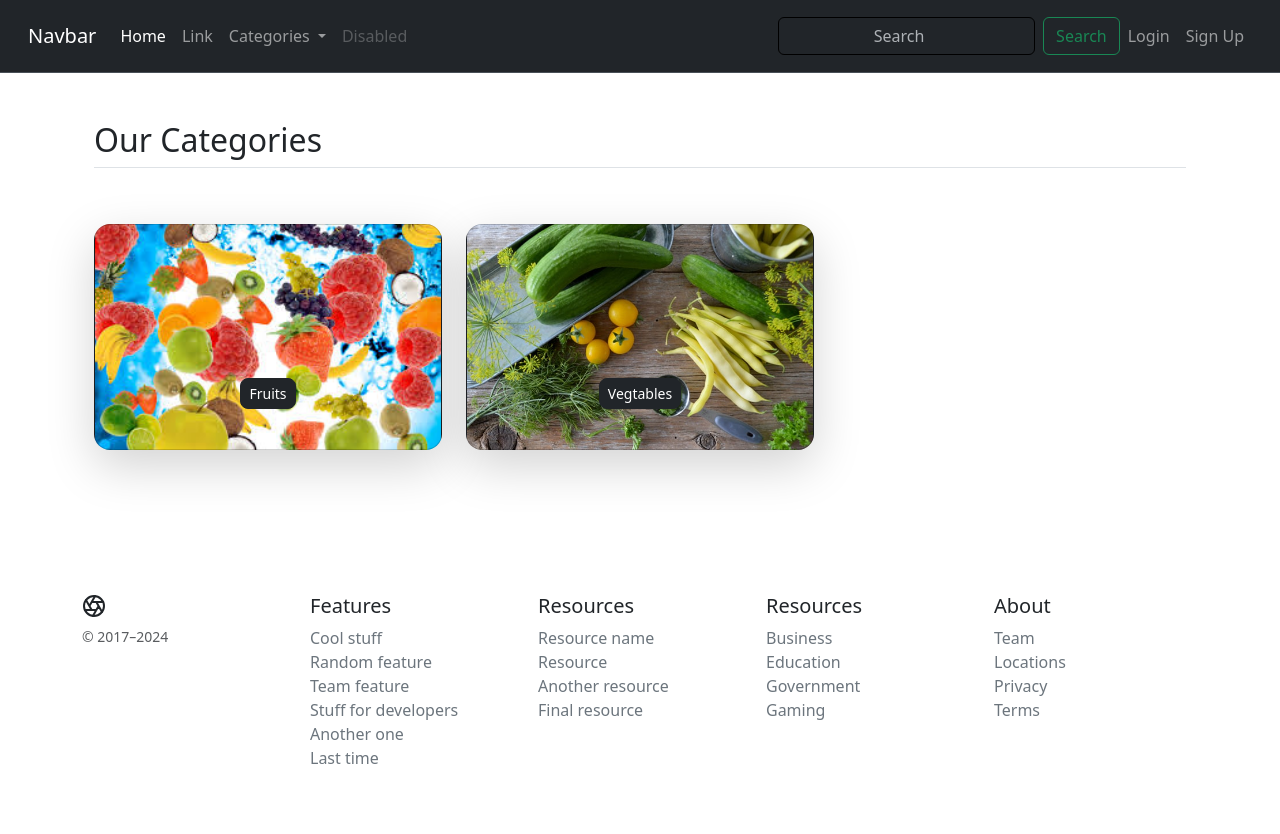
After one commit to aytheeh2/eCommerce, a Django app: page /categories/ in a window 1280 px wide. The commit adds this page. Run offline with Django 5.2, Linux system fonts and the light colour scheme; data comes from the database, SQL or seed files in the repository.

Commit message:
completed product and category views. begining vendor view

```diff
--- /dev/null
+++ b/Templates/core/all_categories.html
@@ -0,0 +1,23 @@
+{%extends 'core/base.html' %}
+{%block title%}{%endblock title%}
+{%block content%}
+<!-- start cards -->
+<div class="container px-4 py-5" id="custom-cards">
+    <h2 class="pb-2 border-bottom">Our Categories</h2>
+    <div class="row row-cols-1 row-cols-lg-3 align-items-stretch g-4 py-5">
+        {% for c in categories %}
+        <div class="col">
+            <div class="card card-cover h-100 overflow-hidden text-bg-dark rounded-4 shadow-lg"
+                style="background-image: url('{{c.image.url}}');background-repeat: no-repeat;background-position: center;background-size: cover;">
+                <div class="d-flex flex-column h-100 p-5 pb-3 text-white text-shadow-1">
+                    <h3 class="pt-5 mt-5 mb-4 text-center display-6 lh-1 fw-bold text-dark"><a
+                            href="{% url 'core:category-details' c.cid %}"
+                            class="btn btn-sm rounded-3 btn-dark">{{c.title}}</a></h3>
+                </div>
+            </div>
+        </div>
+        {%endfor%}
+    </div>
+</div>
+<!-- end cards -->
+{%endblock%}
--- a/Templates/core/navbar.html
+++ b/Templates/core/navbar.html
@@ -15,19 +15,19 @@
                     <a class="nav-link" href="#">Link</a>
                 </li>
                 <li class="nav-item dropdown">
-                    <a class="nav-link dropdown-toggle" href="{% url 'core:products-list' %}" role="button"
-                        data-bs-toggle="dropdown" aria-expanded="false">
-                        All Categories
+                    <a class="nav-link dropdown-toggle" href="" role="button" data-bs-toggle="dropdown"
+                        aria-expanded="false">
+                        Categories
                     </a>
                     <ul class="dropdown-menu">
                         {% for i in categories_context %}
                         <li><a href="{% url 'core:category-details' i.cid %}" class="dropdown-item"
                                 href="#">{{i.title}}</a></li>
                         {%endfor%}
-                        <!-- <li>
+                        <li>
                             <hr class="dropdown-divider">
-                        </li> -->
-                        <!-- <li><a class="dropdown-item" href="#">Something else here</a></li> -->
+                        </li>
+                        <li><a class="dropdown-item" href="{% url 'core:all-categories' %}">All Categories</a></li>
                     </ul>
                 </li>
                 <li class="nav-item">
--- a/core/urls.py
+++ b/core/urls.py
@@ -6,5 +6,6 @@ urlpatterns = [
     path('', views.home_view, name='home'),
     path('products/', views.products_list_view, name='products-list'),
     path('products/detail/<pid>/',views.products_detail_view, name='product-details'),
+    path('categories/',views.all_categories, name='all-categories'),
     path('category/<cid>/',views.products_in_category_view, name='category-details'),
 ]
--- a/core/views.py
+++ b/core/views.py
@@ -14,24 +14,25 @@ def home_view(request):
     return render(request, 'core/index.html', context=context)
 
 
+def all_categories(request):
+    categories = Category.objects.all()
+    context = {
+        'categories': categories,
+    }
+    return render(request, 'core/all_categories.html', context)
+
+
 def products_list_view(request):
-    # Products = Product.objects.filter(featured=True, product_status='published')
-    Products = Product.objects.all()
-    Categories = Category.objects.all()
+    Products = Product.objects.filter(
+        featured=True, product_status='published')
     Vendors = Vendor.objects.all()
     context = {
         'Products': Products,
-        'Categories': Categories,
-        'Vendors': Vendors,
     }
     return render(request, 'core/products-list.html', context=context)
 
 
 def products_detail_view(request, pid):
-    # Products = Product.objects.filter(featured=True, product_status='published')
-    Products = Product.objects.all()
-    Categories = Category.objects.all()
-    Vendors = Vendor.objects.all()
 
     product = get_object_or_404(Product, pid=pid)
     related_products = Product.objects.filter(
@@ -39,9 +40,6 @@ def products_detail_view(request, pid):
     ).exclude(pid=product.pid)
 
     context = {
-        'Products': Products,
-        'Categories': Categories,
-        'Vendors': Vendors,
         'product': product,
         'related_products': related_products,
     }
@@ -51,7 +49,8 @@ def products_detail_view(request, pid):
 
 def products_in_category_view(request, cid):
     category = get_object_or_404(Category, cid=cid)
-    products_in_category = Product.objects.filter(category=category)
+    products_in_category = Product.objects.filter(
+        category=category, product_status='published')
     context = {
         'products_in_category': products_in_category,
         'category': category,
```
Also changed, not shown: Templates/core/products_in_category.html (+5 -2 lines).
